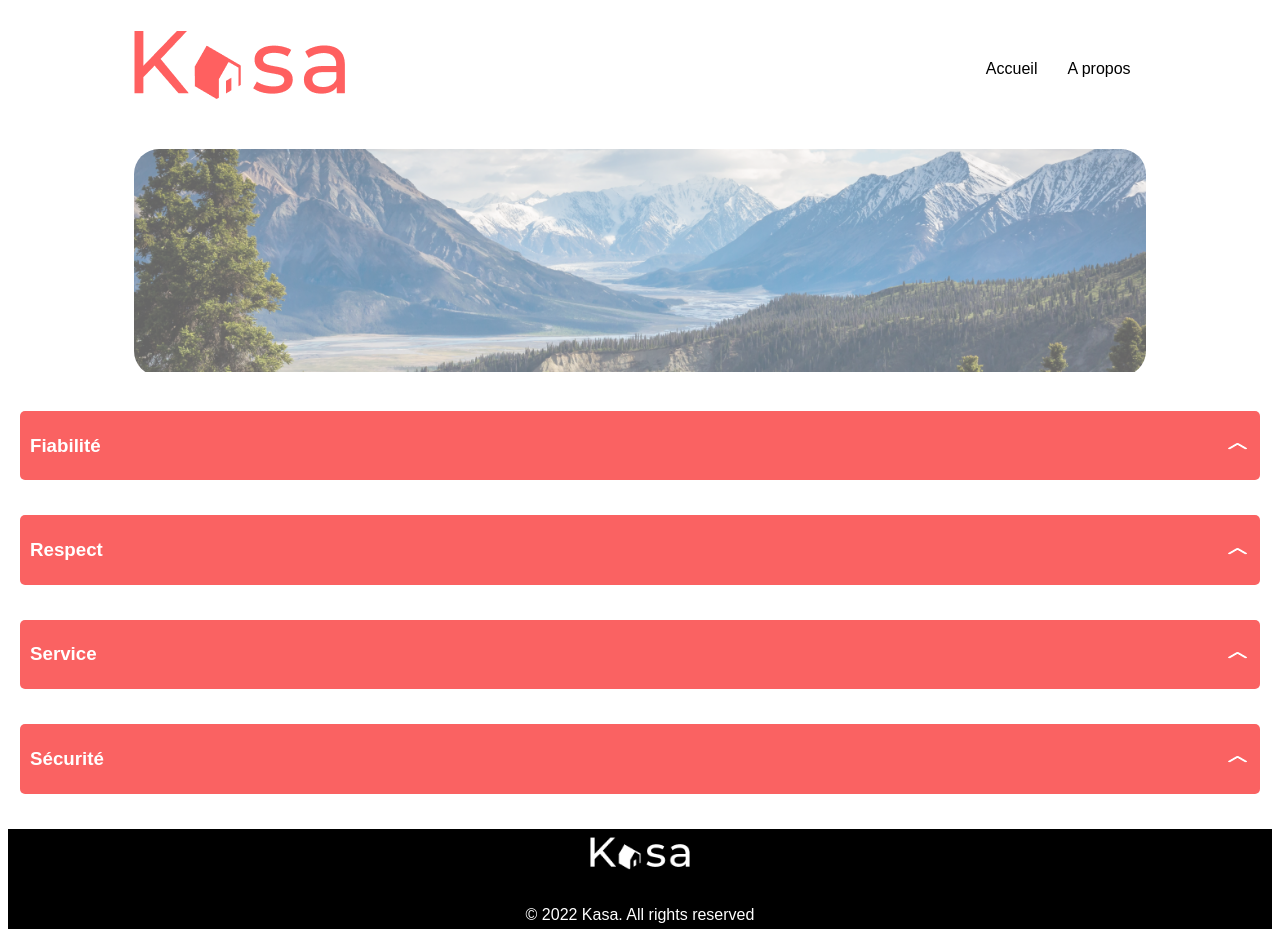
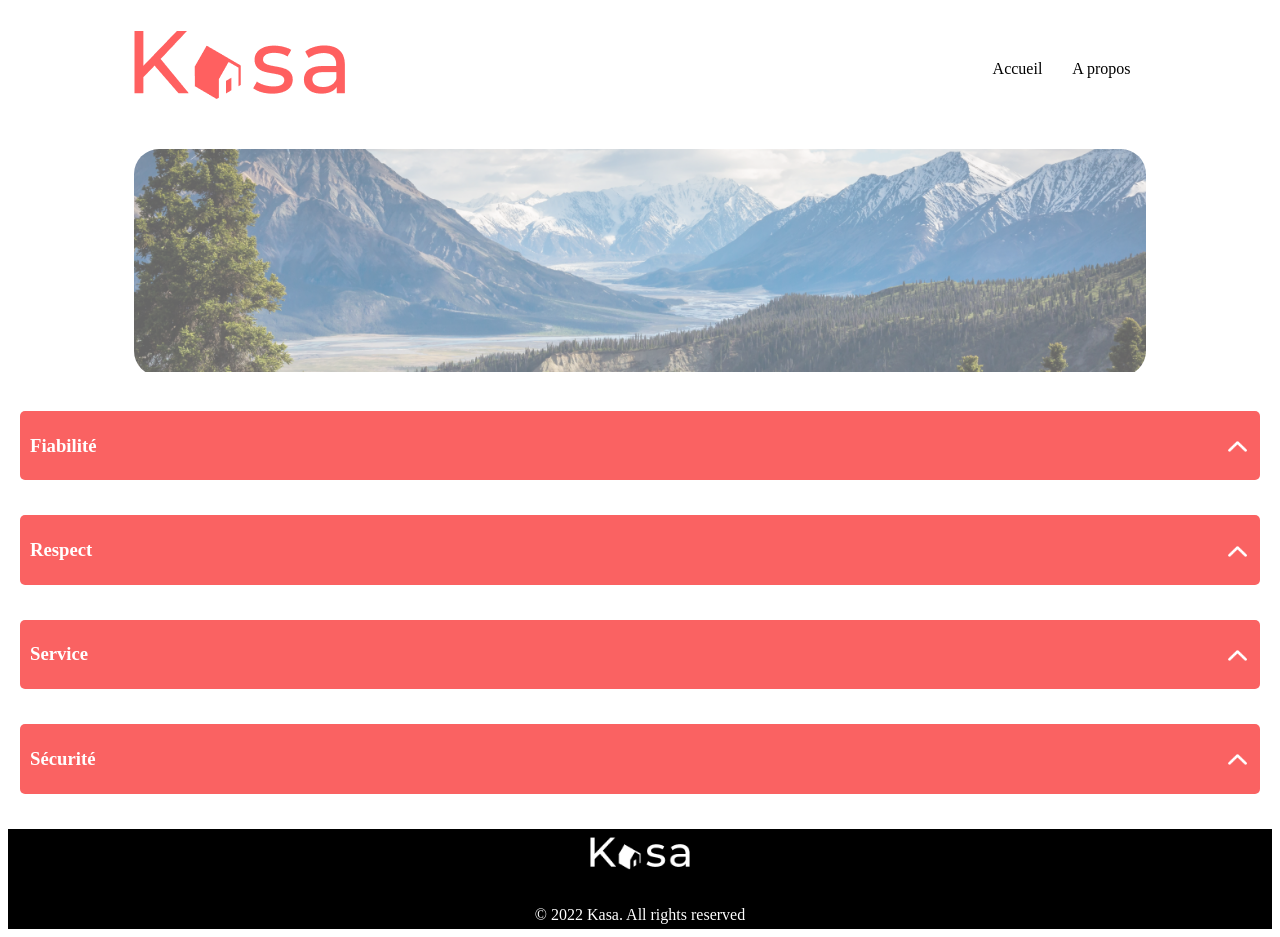
Before and after one commit to farahbed/agence-immo, a React (Vite) app in the folder vite/: page /about in a window 1280 px wide. Built offline with nearby package versions, Linux system fonts and the light colour scheme.

Commit message:
modified all the scss to remove * font familly

```diff
--- a/vite/src/components/Banner/Banner.scss
+++ b/vite/src/components/Banner/Banner.scss
@@ -1,8 +1,3 @@
-* {
-  font-family: "Montserrat", sans-serif;
-  list-style: none;
-}
-
 .banner {
   width: 80%;
   max-width: 1240px;
--- a/vite/src/components/Card/Cards.scss
+++ b/vite/src/components/Card/Cards.scss
@@ -1,8 +1,3 @@
-* {
-  font-family: "Montserrat", sans-serif;
-  list-style: none;
-}
-
 .cards-container {
   width: 80%;
   display: grid;
--- a/vite/src/components/Carouselle/Carouselle.scss
+++ b/vite/src/components/Carouselle/Carouselle.scss
@@ -30,7 +30,8 @@
     cursor: pointer;
 
     img {
-      width: 20px;
+      width: 40px;
+      height: 40px;
     }
   }
   .left-arrow {
--- a/vite/src/pages/Error/Error.scss
+++ b/vite/src/pages/Error/Error.scss
@@ -1,5 +1,3 @@
-
-
 .errorTitle {
 
     font-size: 96px;
--- a/vite/src/pages/Lodging/Lodging.scss
+++ b/vite/src/pages/Lodging/Lodging.scss
@@ -1,8 +1,4 @@
-* {
-  font-family: "Montserrat", sans-serif;
-  list-style: none;}
-
-  .lodging-page {
+.lodging-page {
     max-width: 1240px;
     padding: 0px 20px;
     margin: 0 auto;
--- a/vite/src/styles/Collapse.scss
+++ b/vite/src/styles/Collapse.scss
@@ -1,6 +1,3 @@
-* {
-  font-family: "Montserrat", sans-serif;
-  list-style: none;}
 .collapse {
   max-width: 1240px;
   margin: 35px auto;
@@ -18,7 +15,7 @@
     }
     img {
       width: 25px;
-      height: 15px;
+      height: 25px;
     }
   }
 
```
Also changed, not shown: 1 other file (tests, documents, lock files or other folders).
